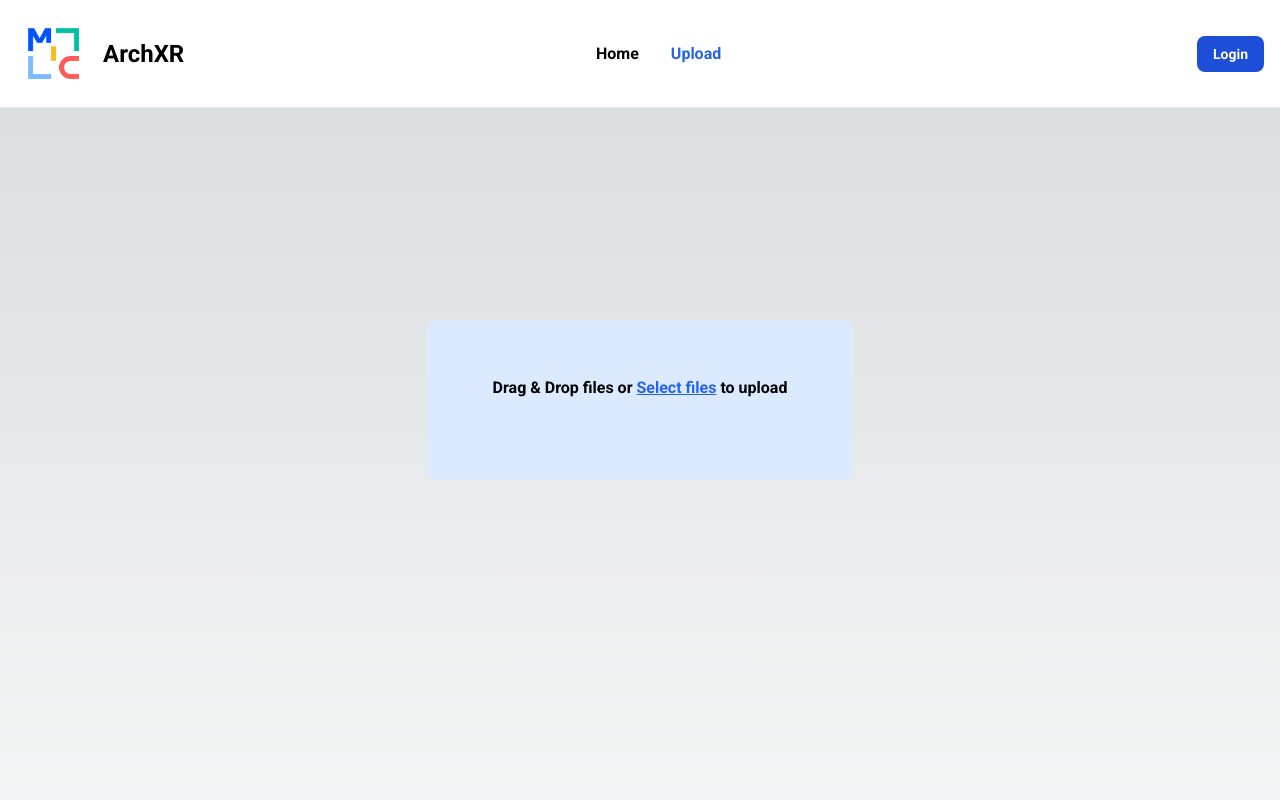
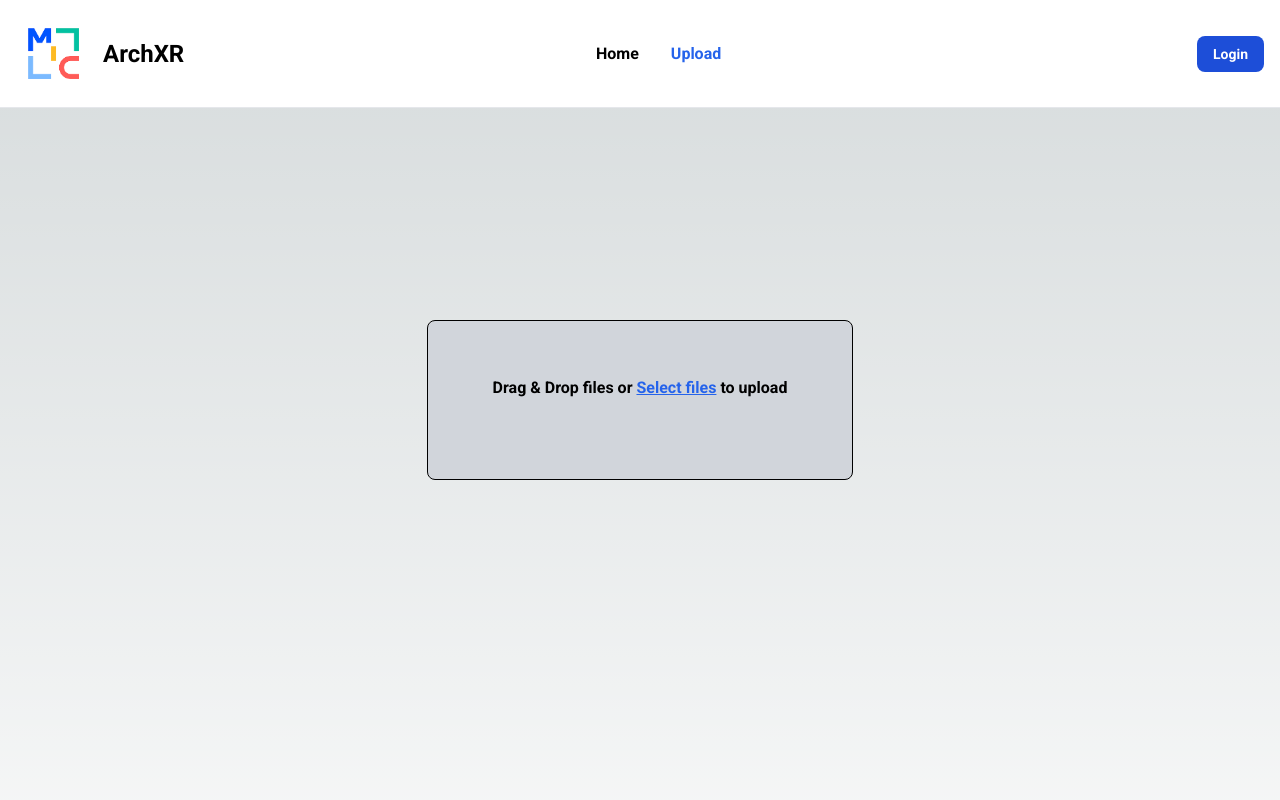
Before and after one commit to MirkoCzo/archxrweb, a Next.js app: page /Drag in a window 1280 px wide. Shown: the top 800 px of the page. Built offline with nearby package versions, Linux system fonts and the light colour scheme.

Commit message:
Menu déroulant centrer

```diff
--- a/app/Drag/page.tsx
+++ b/app/Drag/page.tsx
@@ -67,8 +67,8 @@
     <div className="flex items-center justify-center h-screen">
       <form
         className={`${
-          dragActive ? "bg-blue-400" : "bg-blue-100"
-        }  p-4 w-1/3 rounded-lg  min-h-[10rem] text-center flex flex-col items-center justify-center`}
+          dragActive ? "bg-gray-500" : "bg-gray-300"
+        }  p-4 w-1/3 rounded-lg border border-black min-h-[10rem] text-center flex flex-col items-center justify-center`}
         onDragEnter={handleDragEnter}
         onSubmit={(e) => e.preventDefault()}
         onDrop={handleDrop}
--- a/app/_layout/Navbar.tsx
+++ b/app/_layout/Navbar.tsx
@@ -34,12 +34,12 @@
                 </div>
                 <div
                     className={clsx(
-                        "items-center justify-between w-full md:flex md:w-auto md:order-1",
+                        "items-center justify-center w-full md:flex md:w-auto md:order-1",
                         { 'hidden': !isMenuOpen, 'flex': isMenuOpen }
                     )}
                     id="navbar-sticky"
                 >
-                    <ul className="flex flex-col p-4 mt-4 md:p-0 font-medium border border-gray-100 rounded-lg bg-gray-50 md:space-x-8 rtl:space-x-reverse md:flex-row md:mt-0 md:border-0 md:bg-white dark:bg-gray-800 md:dark:bg-gray-900 dark:border-gray-700">
+                    <ul className="flex flex-col p-4 mt-4 md:p-0 font-medium border border-gray-100 rounded-lg bg-gray-50 md:space-x-8 rtl:space-x-reverse md:flex-row md:mt-0 md:border-0 md:bg-white dark:bg-gray-800 md:dark:bg-gray-900 dark:border-gray-700 w-full items-center justify-center">
                         <li>
                             <Link href="/" className={clsx(
                                 "Navbar-item",
```
